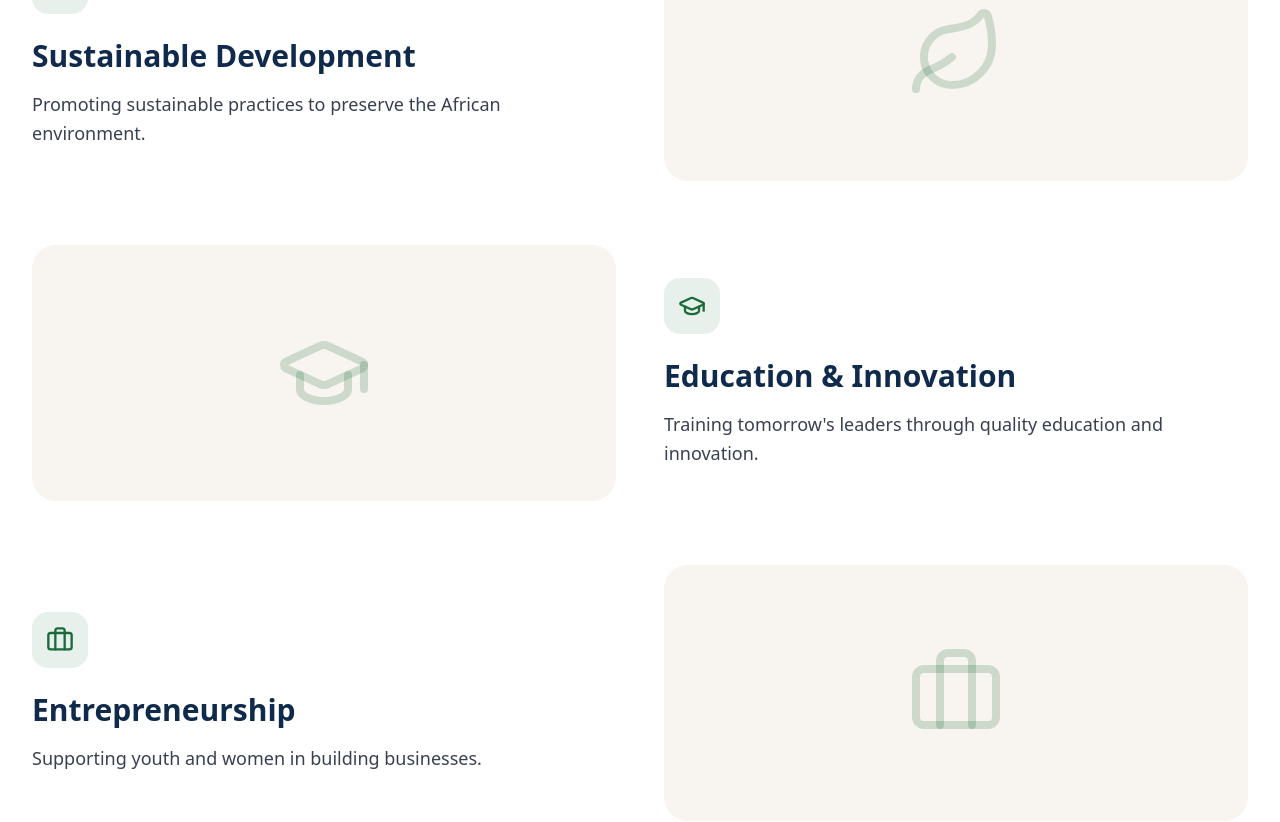
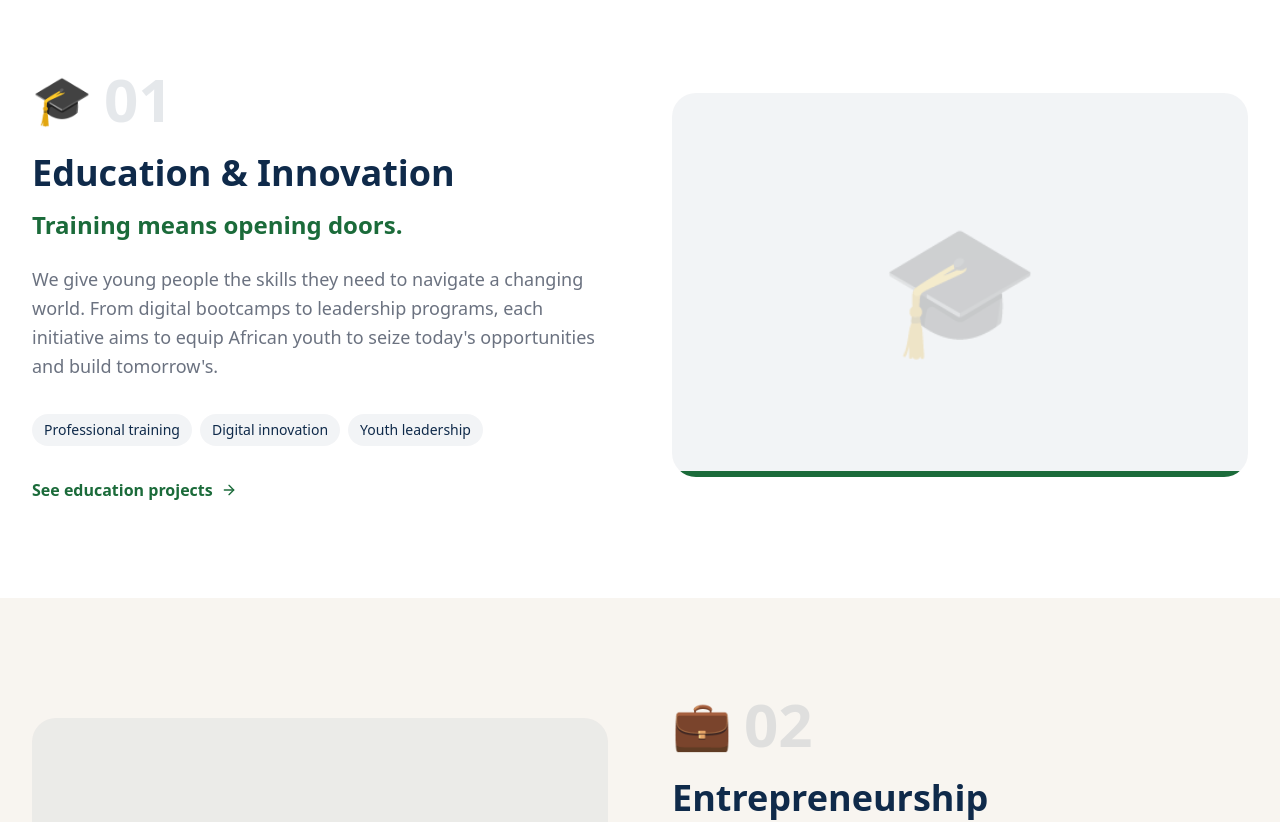
Before and after one commit to Moriah12783/fondation-fiad, a Next.js app: page /en/nos-actions in a window 1280 px wide. Shown: the part 503-1325 px from the top of the page. Built offline with nearby package versions, Linux system fonts and the light colour scheme.

Commit message:
content: page Nos Actions - version storytelling (4 axes avec hooks émotionnels)

```diff
--- a/src/app/[locale]/nos-actions/page.tsx
+++ b/src/app/[locale]/nos-actions/page.tsx
@@ -1,66 +1,260 @@
 import type { Metadata } from "next";
-import { STRATEGIC_AXES } from "@/lib/constants";
-import { Leaf, GraduationCap, Briefcase, Users, Globe, Heart } from "lucide-react";
+import Link from "next/link";
+import { ArrowRight } from "lucide-react";
 
 type Props = { params: Promise<{ locale: string }> };
 
 export async function generateMetadata({ params }: Props): Promise<Metadata> {
   const { locale } = await params;
   return {
-    title: locale === "fr" ? "Nos Actions" : "Our Actions",
+    title: locale === "fr" ? "Nos Actions | FIAD" : "Our Actions | FIAD",
+    description: locale === "fr"
+      ? "Former, accompagner, autonomiser, transformer. Découvrez les 4 axes d'action de la FIAD."
+      : "Train, support, empower, transform. Discover FIAD's 4 action pillars.",
   };
 }
-
-const ICONS: Record<string, React.ElementType> = { Leaf, GraduationCap, Briefcase, Users, Globe, Heart };
 
 export default async function NosActionsPage({ params }: Props) {
   const { locale } = await params;
   const isFr = locale === "fr";
 
+  const actions = isFr
+    ? [
+        {
+          emoji: "🎓",
+          number: "01",
+          title: "Éducation & Innovation",
+          hook: "Former, c'est ouvrir des portes.",
+          description:
+            "Nous donnons aux jeunes les compétences nécessaires pour naviguer dans un monde en mutation. Des bootcamps numériques aux programmes de leadership, chaque initiative vise à équiper la jeunesse africaine pour saisir les opportunités d'aujourd'hui et construire celles de demain.",
+          pillars: ["Formation professionnelle", "Innovation numérique", "Leadership jeunesse"],
+          bg: "bg-white",
+          accent: "#1b6b3a",
+          ctaHref: "/projets",
+          cta: "Voir les projets éducation",
+          reverse: false,
+        },
+        {
+          emoji: "💼",
+          number: "02",
+          title: "Entrepreneuriat",
+          hook: "Créer une activité, c'est créer une liberté.",
+          description:
+            "Nous accompagnons ceux qui veulent bâtir leur propre avenir. Jeunes entrepreneurs, femmes d'affaires, porteurs de projets : nous leur offrons les outils, le financement et le réseau pour transformer leurs idées en entreprises viables et durables.",
+          pillars: ["Accompagnement 360°", "Accès au financement", "Réseau de mentors"],
+          bg: "bg-[#f8f5f0]",
+          accent: "#c9973a",
+          ctaHref: "/projets",
+          cta: "Voir les projets entrepreneuriat",
+          reverse: true,
+        },
+        {
+          emoji: "🌱",
+          number: "03",
+          title: "Environnement",
+          hook: "Protéger aujourd'hui, c'est préserver demain.",
+          description:
+            "Nous agissons pour des pratiques durables et responsables. Face à la déforestation, au changement climatique et à la dégradation des écosystèmes, nous déployons des solutions concrètes : agroforesterie, énergies propres, agriculture durable.",
+          pillars: ["Agroforesterie", "Énergies renouvelables", "Pratiques durables"],
+          bg: "bg-[#1b6b3a]",
+          accent: "#ffffff",
+          ctaHref: "/projets",
+          cta: "Voir les projets environnement",
+          reverse: false,
+          dark: true,
+        },
+        {
+          emoji: "🤝",
+          number: "04",
+          title: "Inclusion Économique",
+          hook: "Personne ne doit être laissé de côté.",
+          description:
+            "Nous œuvrons pour une économie plus inclusive. En réduisant les inégalités d'accès aux ressources, aux marchés et aux opportunités, nous travaillons à construire une Afrique où chaque individu, quelle que soit son origine, peut participer et prospérer.",
+          pillars: ["Accès aux services", "Réduction des inégalités", "Autonomisation des femmes"],
+          bg: "bg-[#f8f5f0]",
+          accent: "#0f2a4a",
+          ctaHref: "/projets",
+          cta: "Voir les projets inclusion",
+          reverse: true,
+        },
+      ]
+    : [
+        {
+          emoji: "🎓",
+          number: "01",
+          title: "Education & Innovation",
+          hook: "Training means opening doors.",
+          description:
+            "We give young people the skills they need to navigate a changing world. From digital bootcamps to leadership programs, each initiative aims to equip African youth to seize today's opportunities and build tomorrow's.",
+          pillars: ["Professional training", "Digital innovation", "Youth leadership"],
+          bg: "bg-white",
+          accent: "#1b6b3a",
+          ctaHref: "/projects",
+          cta: "See education projects",
+          reverse: false,
+        },
+        {
+          emoji: "💼",
+          number: "02",
+          title: "Entrepreneurship",
+          hook: "Building a business means building freedom.",
+          description:
+            "We support those who want to build their own future. Young entrepreneurs, businesswomen, project holders: we give them the tools, financing and network to turn their ideas into viable, sustainable businesses.",
+          pillars: ["360° support", "Access to financing", "Mentor network"],
+          bg: "bg-[#f8f5f0]",
+          accent: "#c9973a",
+          ctaHref: "/projects",
+          cta: "See entrepreneurship projects",
+          reverse: true,
+        },
+        {
+          emoji: "🌱",
+          number: "03",
+          title: "Environment",
+          hook: "Protecting today means preserving tomorrow.",
+          description:
+            "We act for sustainable and responsible practices. Facing deforestation, climate change and ecosystem degradation, we deploy concrete solutions: agroforestry, clean energy, sustainable agriculture.",
+          pillars: ["Agroforestry", "Renewable energy", "Sustainable practices"],
+          bg: "bg-[#1b6b3a]",
+          accent: "#ffffff",
+          ctaHref: "/projects",
+          cta: "See environment projects",
+          reverse: false,
+          dark: true,
+        },
+        {
+          emoji: "🤝",
+          number: "04",
+          title: "Economic Inclusion",
+          hook: "No one should be left behind.",
+          description:
+            "We work for a more inclusive economy. By reducing inequalities in access to resources, markets and opportunities, we build an Africa where every individual, regardless of background, can participate and thrive.",
+          pillars: ["Access to services", "Reducing inequalities", "Women's empowerment"],
+          bg: "bg-[#f8f5f0]",
+          accent: "#0f2a4a",
+          ctaHref: "/projects",
+          cta: "See inclusion projects",
+          reverse: true,
+        },
+      ];
+
   return (
     <div className="pt-24">
-      <section className="bg-gradient-to-br from-fiad-navy to-fiad-navy-light py-20 px-4">
+
+      {/* Hero */}
+      <section className="bg-gradient-to-br from-[#0f2a4a] to-[#1a4070] py-24 px-4">
         <div className="max-w-4xl mx-auto text-center">
-          <h1 className="font-display font-bold text-4xl sm:text-5xl text-white mb-4">
+          <div className="inline-flex items-center gap-2 px-4 py-1.5 rounded-full bg-[#c9973a]/20 text-[#c9973a] text-sm font-medium mb-6">
+            {isFr ? "Ce que nous faisons" : "What we do"}
+          </div>
+          <h1 className="font-bold text-4xl sm:text-5xl lg:text-6xl text-white mb-6 leading-tight">
             {isFr ? "Nos Actions" : "Our Actions"}
           </h1>
-          <p className="text-white/70 text-xl">
+          <p className="text-white/70 text-xl leading-relaxed max-w-2xl mx-auto">
             {isFr
-              ? "Six axes stratégiques pour transformer durablement l'Afrique"
-              : "Six strategic pillars to sustainably transform Africa"}
+              ? "Nous ne faisons pas que lancer des projets. Nous construisons des trajectoires de transformation."
+              : "We don't just launch projects. We build transformation pathways."}
           </p>
         </div>
       </section>
 
-      <section className="py-20 bg-white">
+      {/* Sections alternées */}
+      {actions.map((action, index) => (
+        <section key={index} className={`py-24 ${action.bg}`}>
           <div className="max-w-7xl mx-auto px-4 sm:px-6 lg:px-8">
-          <div className="space-y-16">
-            {STRATEGIC_AXES.map((axis, index) => {
-              const Icon = ICONS[axis.icon];
-              const isEven = index % 2 === 0;
+            <div className={`grid grid-cols-1 lg:grid-cols-2 gap-16 items-center ${action.reverse ? "lg:grid-flow-dense" : ""}`}>
 
-              return (
-                <div key={index} className={`grid grid-cols-1 lg:grid-cols-2 gap-12 items-center ${!isEven ? "lg:grid-flow-dense" : ""}`}>
-                  <div className={!isEven ? "lg:col-start-2" : ""}>
-                    <div className="w-14 h-14 rounded-2xl bg-fiad-green/10 flex items-center justify-center mb-6">
-                      {Icon && <Icon className="w-7 h-7 text-fiad-green" />}
+              {/* Contenu texte */}
+              <div className={action.reverse ? "lg:col-start-2" : ""}>
+                <div className="flex items-center gap-3 mb-6">
+                  <span className="text-5xl">{action.emoji}</span>
+                  <span className={`text-6xl font-bold opacity-10 ${action.dark ? "text-white" : "text-[#0f2a4a]"}`}>
+                    {action.number}
+                  </span>
                 </div>
-                    <h2 className="font-display font-bold text-3xl text-fiad-navy mb-4">
-                      {isFr ? axis.title : axis.titleEn}
+                <h2 className={`font-bold text-3xl sm:text-4xl mb-4 ${action.dark ? "text-white" : "text-[#0f2a4a]"}`}>
+                  {action.title}
                 </h2>
-                    <p className="text-fiad-gray leading-relaxed text-lg">
-                      {isFr ? axis.description : axis.descriptionEn}
+                <p className={`text-2xl font-bold mb-6 ${action.dark ? "text-[#c9973a]" : ""}`}
+                   style={!action.dark ? { color: action.accent } : {}}>
+                  {action.hook}
                 </p>
+                <p className={`text-lg leading-relaxed mb-8 ${action.dark ? "text-white/80" : "text-[#6b7280]"}`}>
+                  {action.description}
+                </p>
+                <div className="flex flex-wrap gap-2 mb-8">
+                  {action.pillars.map((pillar, i) => (
+                    <span
+                      key={i}
+                      className={`px-3 py-1.5 rounded-full text-sm font-medium ${
+                        action.dark
+                          ? "bg-white/10 text-white"
+                          : "bg-[#0f2a4a]/5 text-[#0f2a4a]"
+                      }`}
+                    >
+                      {pillar}
+                    </span>
+                  ))}
                 </div>
-                  <div className={`bg-fiad-cream rounded-3xl h-64 flex items-center justify-center ${!isEven ? "lg:col-start-1" : ""}`}>
-                    {Icon && <Icon className="w-24 h-24 text-fiad-green/20" />}
+                <Link
+                  href={`/${locale}${action.ctaHref}`}
+                  className={`inline-flex items-center gap-2 font-semibold hover:gap-3 transition-all ${
+                    action.dark ? "text-[#c9973a]" : ""
+                  }`}
+                  style={!action.dark ? { color: action.accent } : {}}
+                >
+                  {action.cta} <ArrowRight className="w-4 h-4" />
+                </Link>
+              </div>
+
+              {/* Visuel */}
+              <div className={`${action.reverse ? "lg:col-start-1 lg:row-start-1" : ""}`}>
+                <div
+                  className={`rounded-3xl h-72 lg:h-96 flex items-center justify-center relative overflow-hidden ${
+                    action.dark ? "bg-white/10" : "bg-[#0f2a4a]/5"
+                  }`}
+                >
+                  <span className="text-9xl opacity-20 select-none">{action.emoji}</span>
+                  <div
+                    className="absolute bottom-0 left-0 right-0 h-1.5 rounded-b-3xl"
+                    style={{ backgroundColor: action.dark ? "#c9973a" : action.accent }}
+                  />
                 </div>
               </div>
-              );
-            })}
+
             </div>
           </div>
         </section>
+      ))}
+
+      {/* CTA bas de page */}
+      <section className="py-20 bg-[#0f2a4a] text-white text-center">
+        <div className="max-w-3xl mx-auto px-4">
+          <h2 className="font-bold text-3xl sm:text-4xl mb-4">
+            {isFr ? "Agissons ensemble" : "Let's act together"}
+          </h2>
+          <p className="text-white/70 text-lg mb-8">
+            {isFr
+              ? "Vous souhaitez soutenir l'une de nos actions ou proposer un partenariat ?"
+              : "Want to support one of our actions or propose a partnership?"}
+          </p>
+          <div className="flex flex-wrap gap-4 justify-center">
+            <Link
+              href={`/${locale}/contact`}
+              className="inline-flex items-center gap-2 px-8 py-4 bg-[#c9973a] text-white rounded-xl font-semibold hover:bg-[#a07820] transition-colors"
+            >
+              {isFr ? "Nous contacter" : "Contact us"} <ArrowRight className="w-4 h-4" />
+            </Link>
+            <Link
+              href={`/${locale}/projets`}
+              className="inline-flex items-center gap-2 px-8 py-4 border border-white/30 rounded-xl font-semibold hover:bg-white/10 transition-colors"
+            >
+              {isFr ? "Voir nos projets" : "See our projects"}
+            </Link>
+          </div>
+        </div>
+      </section>
+
     </div>
   );
 }
```
Lines whose indentation alone changed are shown as unchanged.
